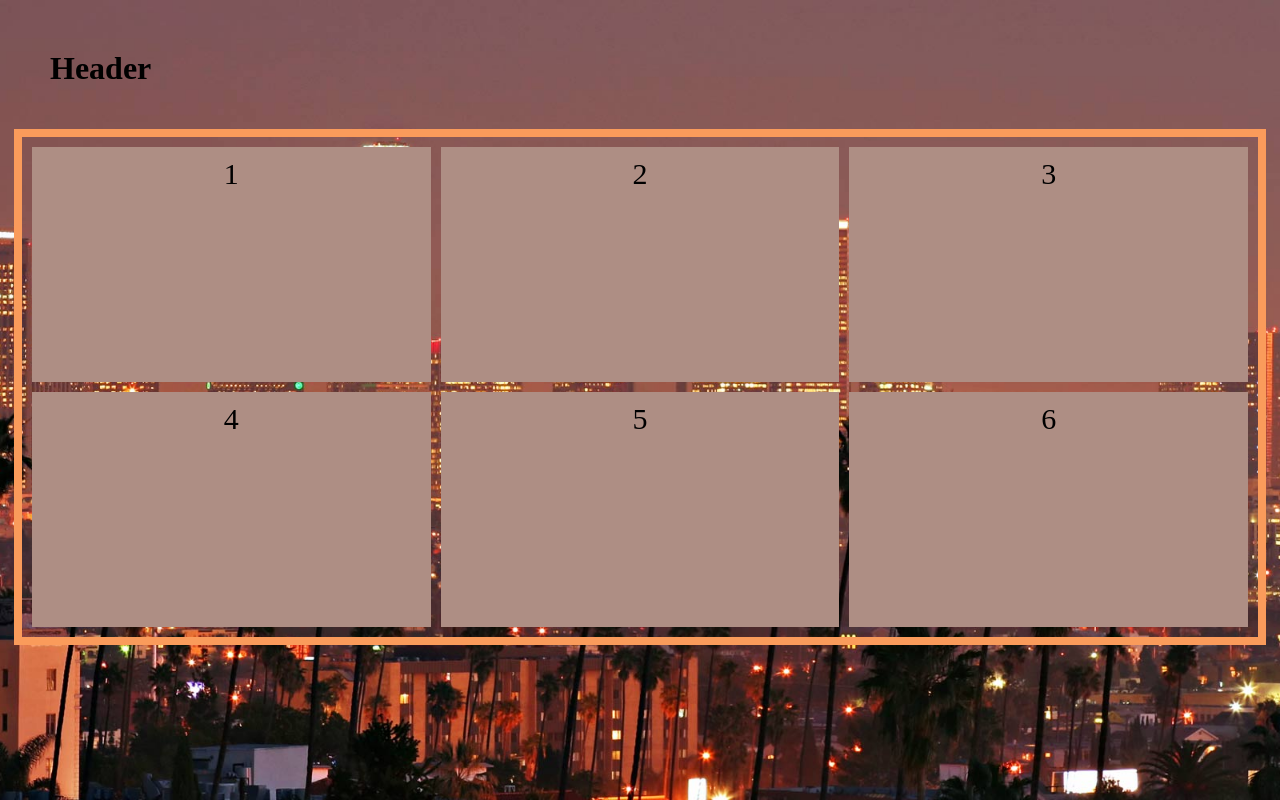
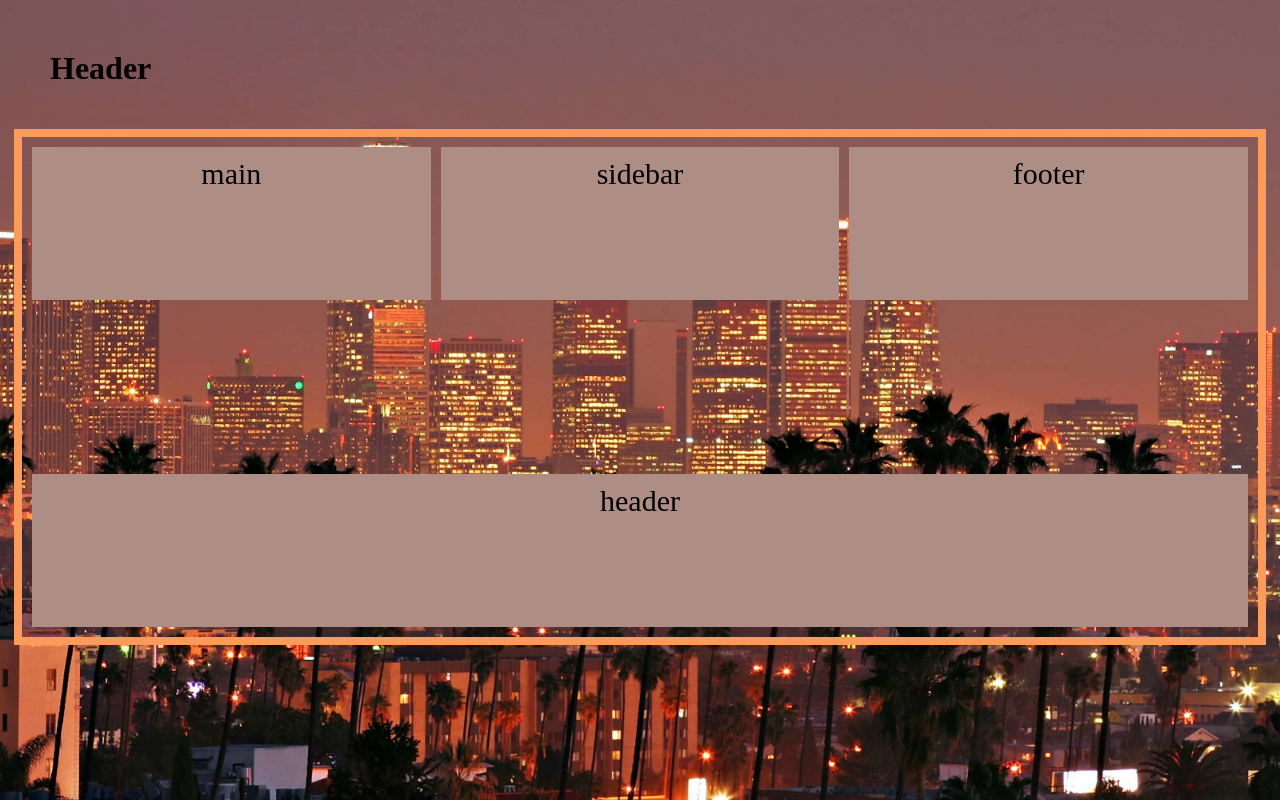
Before and after one commit to svante1987/JavaScript2, a plain HTML site: page index.html in a window 1280 px wide. Drawn offline with Linux system fonts and the light colour scheme.

Commit message:
fortsatt exprimenterande med grid i css

```diff
--- a/index.html
+++ b/index.html
@@ -15,12 +15,10 @@
         </div>
     </header>
 <div id="container">
-      <div class="item one">1</div>
-      <div class="item one">2</div>
-      <div class="item one">3</div>
-      <div class="item one">4</div>
-      <div class="item one">5</div>
-      <div class="item one">6</div>
+      <div class="item header">header</div>
+      <div class="item main">main</div>
+      <div class="item sidebar">sidebar</div>
+      <div class="item footer">footer</div>
 </div>
 
 
--- a/style.css
+++ b/style.css
@@ -37,16 +37,37 @@ header{
   outline: 8px solid rgb(250, 155, 91);
   display: grid;
   grid-template-columns: repeat(3, 1fr);
-  grid-template-rows: ;
+  grid-template-rows: [col-start] 1fr [col-2] 1fr [col-3] 1fr [col-end];
+  grid-auto-rows: 60px auto 100px;
   grid-gap: 10px;
-  /* hur man placerar saker i sina celler */
-  align-items:; /* vertikalt i cellerna*/
-  justify-items: ; /* horizontellt*/
-  place-items:; /* short hand här kan man göra båda ovanstående */
-  /* placera saker i den stora kontainern */
-  align-content:; /* vertikalt */
-  justify-items:; /* horizontellt */
-  place-content:; /* shorthand */
+  grid-template-areas:
+  "header header header"
+  "main main sidebar"
+  "footer footer footer";
+  /* hur man placerar saker i sina celler
+  align-items:;  vertikalt i cellerna
+  justify-items: ; horizontellt
+  place-items:;  short hand här kan man göra båda ovanstående
+   placera saker i den stora kontainern
+  align-content:;  vertikalt
+  justify-items:;  horizontellt
+  place-content:;  shorthand */
+}
+
+.header{
+  grid-area: header;
+}
+
+.header{
+  grid-area: main;
+}
+
+.header{
+  grid-area: sidebar;
+}
+
+.header{
+  grid-area: footer;
 }
 
 #container > div {
```
